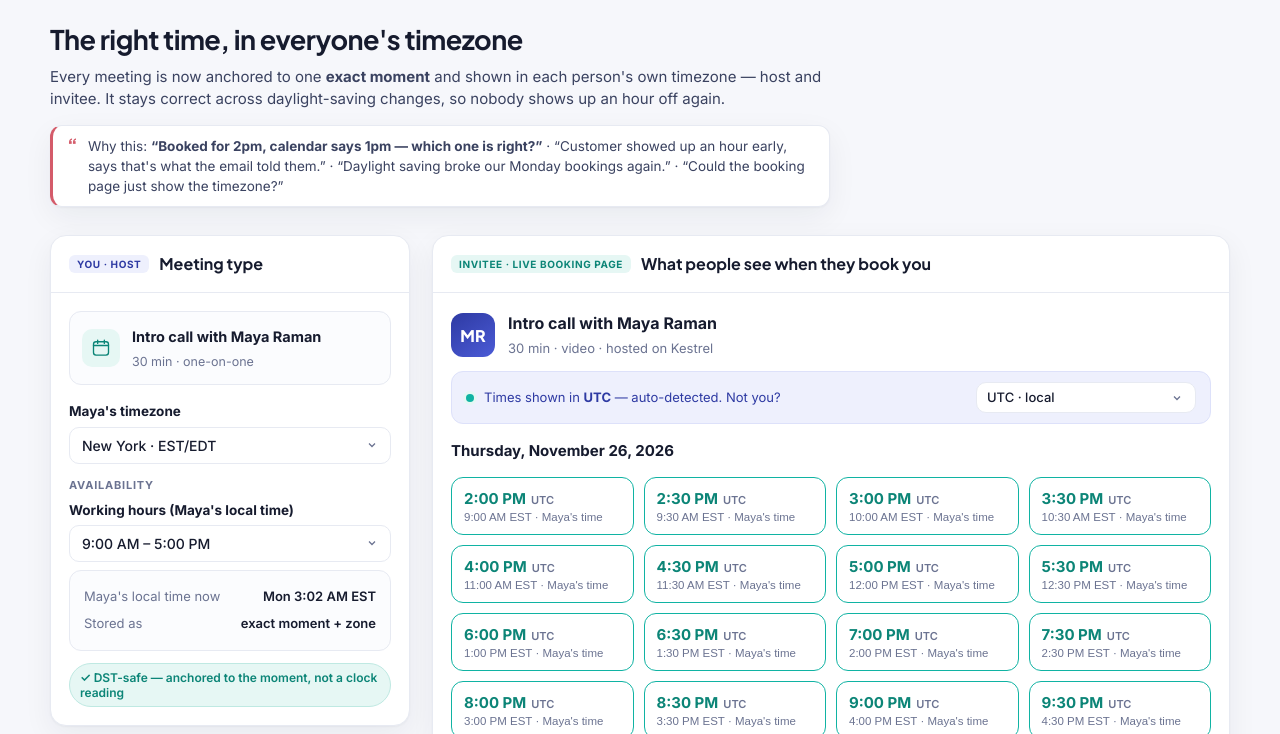
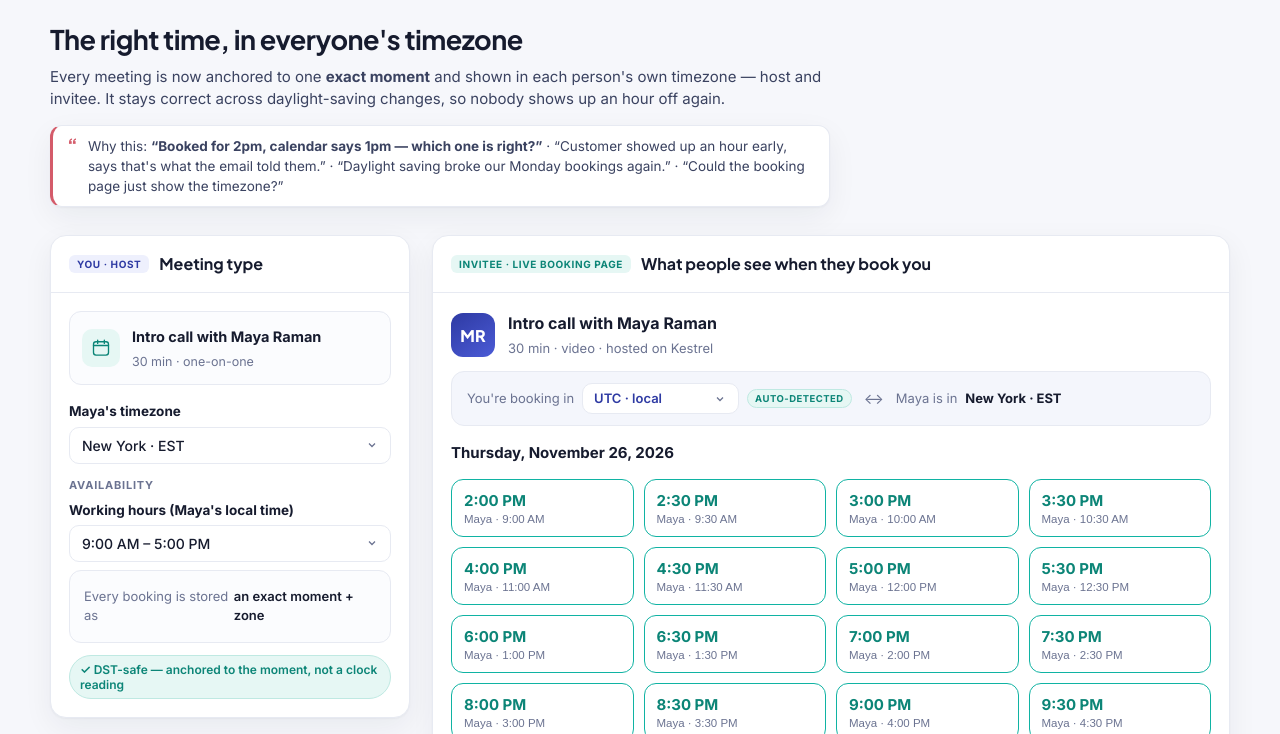
Before and after one commit to YashGuptaapsona/kestrel-timezone-prototype, a plain HTML site: page index.html in a window 1280 px wide. Shown: the part 66-800 px from the top of the page. Drawn offline with Linux system fonts and the light colour scheme.

Commit message:
UI polish: single timezone bar, clean slots, IST labels, drop dead-of-night slots
Co-Authored-By: Claude Opus 4.8 <noreply@anthropic.com>

```diff
--- a/index.html
+++ b/index.html
@@ -59,10 +59,15 @@
   .bkhead{display:flex;align-items:center;gap:13px;margin-bottom:12px}
   .bkhead .av{width:44px;height:44px;border-radius:12px;background:linear-gradient(145deg,#2E3AA3,#4B5BD6);color:#fff;display:grid;place-items:center;font:800 16px "Plus Jakarta Sans"}
   .bkhead b{font-size:16px}.bkhead span{color:var(--muted);font-size:13px}
-  .tzbanner{display:flex;align-items:center;gap:10px;flex-wrap:wrap;background:#EEF0FD;border:1px solid #DDE1FA;border-radius:12px;padding:10px 14px;font-size:13px;color:var(--indigo-ink);margin-bottom:16px}
-  .tzbanner .dot{width:8px;height:8px;border-radius:50%;background:var(--teal);box-shadow:0 0 0 3px var(--teal-soft)}
-  .tzbanner select{width:auto;min-width:220px;padding:7px 34px 7px 10px;font-size:13px;margin-left:auto}
+  .tzbar{display:flex;align-items:center;gap:14px;flex-wrap:wrap;background:#F4F6FC;border:1px solid var(--line);border-radius:13px;padding:11px 15px;margin-bottom:16px}
+  .tzbar .side{display:flex;align-items:center;gap:8px;font-size:13px;color:var(--ink-2)}
+  .tzbar .mut{color:var(--muted)}
+  .tzbar .side b{color:var(--ink);font-weight:700}
+  .tzbar .swap{color:var(--muted);font-size:15px;margin:0 -2px}
+  .tzsel{width:auto;min-width:148px;padding:7px 30px 7px 11px;font-size:13px;font-weight:600;color:var(--indigo-ink);background-color:#fff}
+  .tzbar .auto{font:700 9.5px Inter;letter-spacing:.05em;text-transform:uppercase;color:var(--teal-ink);background:var(--teal-soft);border:1px solid #BFE9E2;padding:3px 7px;border-radius:999px}
   .daynav{font-weight:700;font-size:15px;margin:2px 0 14px}
+  .empty{padding:22px 14px;text-align:center;color:var(--muted);font-size:13px;border:1px dashed var(--line);border-radius:12px}
   .slots{display:grid;grid-template-columns:repeat(auto-fill,minmax(150px,1fr));gap:10px}
   .slot{border:1.5px solid var(--teal);border-radius:12px;padding:11px 12px;cursor:pointer;transition:.14s;background:#fff;text-align:left}
   .slot:hover{background:var(--teal-soft)}
@@ -164,8 +169,7 @@
         </select>
       </div>
       <div class="clockbox">
-        <div class="r"><span>Maya's local time now</span><b id="hostNow">—</b></div>
-        <div class="r"><span>Stored as</span><b>exact moment + zone</b></div>
+        <div class="r"><span>Every booking is stored as</span><b>an exact moment + zone</b></div>
       </div>
       <div class="badge">✓ DST-safe — anchored to the moment, not a clock reading</div>
     </div>
@@ -180,10 +184,13 @@
           <div class="av">MR</div>
           <div><b>Intro call with Maya Raman</b><br><span>30 min · video · hosted on Kestrel</span></div>
         </div>
-        <div class="tzbanner">
-          <span class="dot"></span>
-          <span>Times shown in <b id="invName">your timezone</b> — auto-detected. Not you?</span>
-          <select id="invTz"></select>
+        <div class="tzbar">
+          <div class="side"><span class="mut">You're booking in</span>
+            <select id="invTz" class="tzsel"></select>
+            <span class="auto" id="autoTag">auto-detected</span>
+          </div>
+          <span class="swap" aria-hidden="true">↔</span>
+          <div class="side"><span class="mut">Maya is in</span> <b id="hostZoneLabel">New York · EST</b></div>
         </div>
         <div class="daynav" id="dayLabel">Thursday, 26 November 2026</div>
         <div class="slots" id="slots"></div>
@@ -239,20 +246,22 @@
 (function(){
   var DUR=30;
   var ZONES=[
-    ["America/New_York","New York","EST/EDT"],
-    ["America/Los_Angeles","Los Angeles","PST/PDT"],
-    ["America/Chicago","Chicago","CST/CDT"],
-    ["Europe/London","London","GMT/BST"],
-    ["Europe/Berlin","Berlin","CET/CEST"],
-    ["Asia/Kolkata","Mumbai / Bengaluru","IST"],
+    ["America/New_York","New York","EST"],
+    ["America/Los_Angeles","Los Angeles","PST"],
+    ["America/Chicago","Chicago","CST"],
+    ["Europe/London","London","GMT"],
+    ["Europe/Berlin","Berlin","CET"],
+    ["Asia/Kolkata","Kolkata","IST"],
     ["Asia/Singapore","Singapore","SGT"],
     ["Asia/Tokyo","Tokyo","JST"],
-    ["Australia/Sydney","Sydney","AEST/AEDT"]
+    ["Australia/Sydney","Sydney","AEDT"]
   ];
+  var ABBR={"Asia/Kolkata":"IST","Asia/Calcutta":"IST","Asia/Singapore":"SGT","Asia/Tokyo":"JST","Asia/Dubai":"GST","Asia/Shanghai":"CST","Asia/Hong_Kong":"HKT","Asia/Dhaka":"BST","Asia/Karachi":"PKT"};
   var DATE={y:2026,m:11,d:26};              // Thu 26 Nov 2026
   var host="America/New_York";
   var inv=(Intl.DateTimeFormat().resolvedOptions().timeZone)||"Europe/London";
-  if(!ZONES.some(function(z){return z[0]===inv;})) ZONES.unshift([inv, inv.split("/").pop().replace(/_/g," "), "local"]);
+  if(inv==="Asia/Calcutta") inv="Asia/Kolkata";   // normalise legacy alias
+  if(!ZONES.some(function(z){return z[0]===inv;})) ZONES.unshift([inv, inv.split("/").pop().replace(/_/g," "), ABBR[inv]||"local"]);
   var hoursStart=9, hoursEnd=17;
 
   // ---- timezone math (real DST via Intl) ----
@@ -276,8 +285,10 @@
     return new Intl.DateTimeFormat("en-US",Object.assign({timeZone:tz,hour:"numeric",minute:"2-digit",hour12:true},opt||{})).format(ts);
   }
   function zoneName(ts,tz){
+    if(ABBR[tz]) return ABBR[tz];
     var p=new Intl.DateTimeFormat("en-US",{timeZone:tz,timeZoneName:"short"}).formatToParts(ts).find(function(x){return x.type==="timeZoneName";});
-    return p?p.value:"";
+    var v=p?p.value:"";
+    return /^GMT[+-]/.test(v)?v.replace("GMT","UTC"):v;   // tidy any raw offset fallbacks
   }
   function label(tz){var z=ZONES.find(function(x){return x[0]===tz;});return z?z[1]:tz;}
   function dateKey(ts,tz){return new Intl.DateTimeFormat("en-CA",{timeZone:tz,year:"numeric",month:"2-digit",day:"2-digit"}).format(ts);}
@@ -298,32 +309,34 @@
 
   // ---- render booking page ----
   function render(){
-    document.getElementById("invName").textContent=label(inv);
-    var now=new Date();
-    document.getElementById("hostNow").textContent=fmt(now,host,{weekday:"short"})+" "+zoneName(now,host);
+    var dref0=wallToInstant(DATE.y,DATE.m,DATE.d,12,0,host);
+    // one place for timezone context: the bar
+    document.getElementById("hostZoneLabel").textContent=label(host)+" · "+zoneName(dref0,host);
+    var det=(Intl.DateTimeFormat().resolvedOptions().timeZone||"").replace("Asia/Calcutta","Asia/Kolkata");
+    document.getElementById("autoTag").style.display = (inv===det)?"inline-block":"none";
 
-    var dref0=wallToInstant(DATE.y,DATE.m,DATE.d,12,0,host);
     var hdrKey=dateKey(dref0,inv);
-    var slots=document.getElementById("slots");slots.innerHTML="";
+    var slots=document.getElementById("slots");slots.innerHTML="";var shown=0;
     for(var h=hoursStart;h<hoursEnd;h++){
       [0,30].forEach(function(mm){
         var inst=wallToInstant(DATE.y,DATE.m,DATE.d,h,mm,host);
+        var ih=(+new Intl.DateTimeFormat("en-US",{timeZone:inv,hour:"numeric",hour12:false}).format(inst))%24;
+        if(ih<6||ih>21) return;                         // don't offer the invitee the dead of night
+        shown++;
         var crosses=dateKey(inst,inv)!==hdrKey;
         var el=document.createElement("button");el.className="slot";
-        el.innerHTML='<div class="big">'+fmt(inst,inv)+'<span class="z">'+zoneName(inst,inv)+'</span>'
+        el.innerHTML='<div class="big">'+fmt(inst,inv)
                     +(crosses?'<span class="nd">'+fmt(inst,inv,{weekday:"short",month:"short",day:"numeric",hour:undefined,minute:undefined})+'</span>':'')
-                    +'</div><div class="sub">'+fmt(inst,host)+' '+zoneName(inst,host)+' · Maya\'s time</div>';
+                    +'</div><div class="sub">Maya · '+fmt(inst,host)+'</div>';
         el.onclick=function(){book(inst);};
         slots.appendChild(el);
       });
     }
-    var sameZone = inv===host;
-    document.getElementById("hint").innerHTML = sameZone
-      ? "You and Maya are in the same timezone. Try switching your timezone above to see every slot convert instantly."
-      : "Every slot is the <b>same moment</b> for Maya — just written in your timezone and hers. Switch your timezone above and watch them convert.";
-    // day label in invitee zone
-    var dref=wallToInstant(DATE.y,DATE.m,DATE.d,12,0,host);
-    document.getElementById("dayLabel").textContent=fmt(dref,inv,{weekday:"long",day:"numeric",month:"long",year:"numeric",hour:undefined,minute:undefined});
+    if(!shown) slots.innerHTML='<div class="empty">No comfortable overlap on this day — Maya\'s hours fall in your night. Try another timezone above.</div>';
+    document.getElementById("dayLabel").textContent=fmt(dref0,inv,{weekday:"long",day:"numeric",month:"long",year:"numeric",hour:undefined,minute:undefined});
+    document.getElementById("hint").innerHTML = (inv===host)
+      ? "All times are in your timezone. Switch it above and every slot re-converts instantly."
+      : "Shown in <b>your</b> time; “Maya ·” is the same moment in hers. Only times that land in your daytime are offered.";
     renderDst();
   }
 
```
